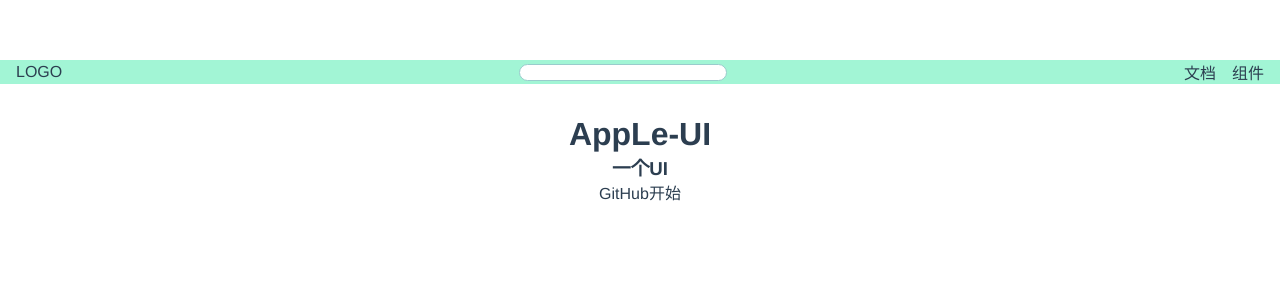
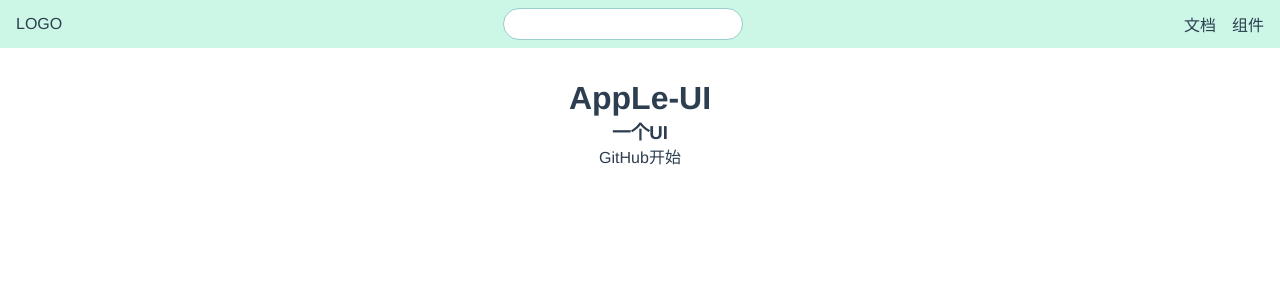
Before and after one commit to Lynn-zuo/AppLe-UI, a Vue app: page / in a window 1280 px wide. Shown: the top 300 px of the page. Built offline with nearby package versions, Linux system fonts and the light colour scheme.

Commit message:
package topnav

```diff
--- a/src/components/Lynn/index.vue
+++ /dev/null
@@ -1,5 +0,0 @@
-<template>
-  <div>
-    我的第一个组件
-  </div>
-</template>
--- a/src/components/Lynn2.vue
+++ /dev/null
@@ -1,5 +0,0 @@
-<template>
-  <div>
-    这是我的第二个组件
-  </div>
-</template>
--- /dev/null
+++ b/src/components/TopNav.vue
@@ -0,0 +1,49 @@
+<template>
+  <div>
+    <div class="topnav">
+      <div class="logo">LOGO</div>
+      <input type="text" />
+      <ul class="menu">
+        <li><a href="">文档</a></li>
+        <li><a href="">组件</a></li>
+      </ul>
+    </div>
+  </div>
+</template>
+
+<script lang="ts">
+export default {
+}
+</script>
+
+<style lang="scss" scoped>
+.topnav {
+  height:3rem;
+  display: flex;
+  justify-content: space-between;
+  align-items: center;
+  background: rgb(204, 247, 230);
+  .logo{
+    margin-left:1rem;
+  }
+  input {
+    width: 15rem;
+    height:2rem;
+    border-radius: 2rem;
+    border: 1px solid #99CCCC;
+    &:focus{
+      // tip:后面解决获得焦点时缝隙背景色差异
+      border: #ffffff;
+    }
+  }
+  ul {
+    li {
+      display:inline;
+      margin-right:1rem;
+      a:hover{
+        color: #3366FF;
+      }
+    }
+  }
+}
+</style>
--- a/src/index.scss
+++ b/src/index.scss
@@ -9,7 +9,6 @@
   -moz-osx-font-smoothing: grayscale;
   text-align: center;
   color: #2c3e50;
-  margin-top: 60px;
 }
 ul,ol {
   list-style: none;
--- a/src/views/Doc.vue
+++ b/src/views/Doc.vue
@@ -1,12 +1,25 @@
 <template>
   <div>
-    <div class="topnav">
-      <div class="logo"></div>
-      <div class="menu"></div>
-    </div>
+    <TopNav />
     <div class="content">
       <aside>边栏</aside>
       <main>主内容</main>
     </div>
   </div>
 </template>
+
+
+<script lang="ts">
+import TopNav from '../components/TopNav.vue'
+export default {
+  components: {
+    TopNav
+  }
+}
+</script>
+
+<style lang="scss" scoped>
+.content {
+  margin-top: 2rem;
+}
+</style>
--- a/src/views/Home.vue
+++ b/src/views/Home.vue
@@ -1,15 +1,6 @@
 <template>
   <div>
-    <div class="topnav">
-      <div class="logo">LOGO</div>
-      <div class="search">
-        <input type="text" />
-      </div>
-      <ul class="menu">
-        <li><a href="">文档</a></li>
-        <li><a href="">组件</a></li>
-      </ul>
-    </div>
+    <TopNav />
     <div class="banner">
       <h1><a class="Doc-title" href="">AppLe-UI</a></h1>
       <h3>一个UI</h3>
@@ -21,34 +12,16 @@
   </div>
 </template>
 
-<style lang="scss" scoped>
-.topnav {
-  display: flex;
-  justify-content: space-between;
-  align-items: center;
-  background: rgb(162, 245, 213);
-  .logo{
-    margin-left:1rem;
-  }
-  input {
-    width: 13rem;
-    border-radius: 9px;
-    border: 1px solid #99CCCC;
-    &:focus{
-      // tip:后面解决获得焦点时缝隙背景色差异
-      border: #ffffff;
-    }
-  }
-  ul {
-    li {
-      display:inline;
-      margin-right:1rem;
-      a:hover{
-        color: #3366FF;
-      }
-    }
+<script lang="ts">
+import TopNav from '../components/TopNav.vue'
+export default {
+  components: {
+    TopNav
   }
 }
+</script>
+
+<style lang="scss" scoped>
 .banner {
   margin-top: 2rem;
   .actions a{
```
